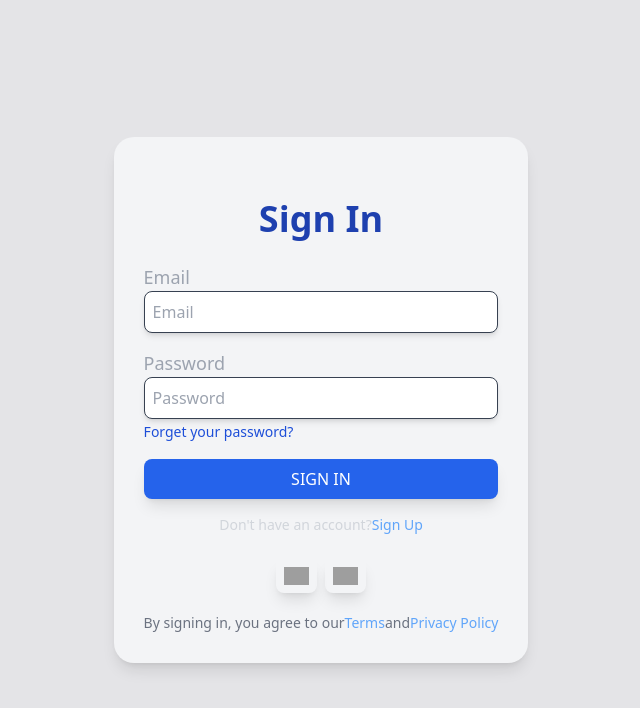
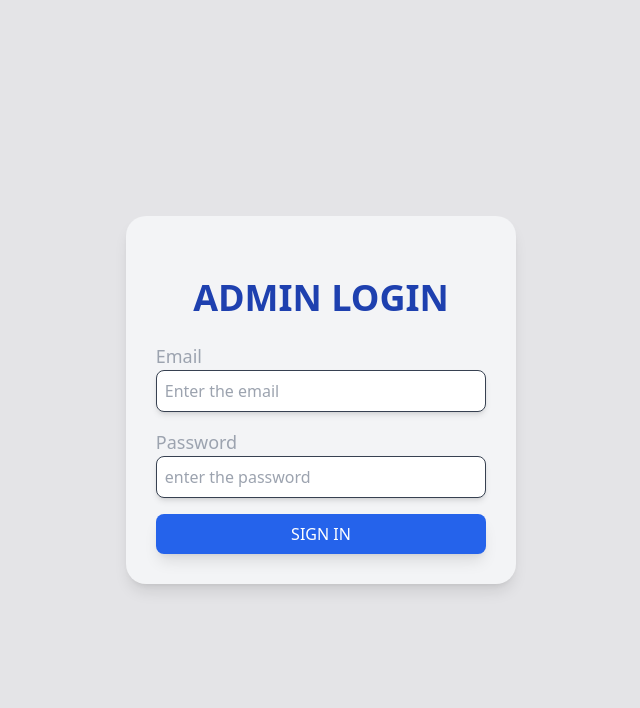
Before and after one commit to AsishSabu/BEDBLISS-frontend-mern, a React (Vite) app: page /admin/login in a window 1280 px wide. Shown: the top 708 px of the page, without its empty margins (319-959 px from the left). Built offline with nearby package versions, Linux system fonts and the light colour scheme; grey boxes are pictures that could not be loaded; a web font is replaced by a local one.

Commit message:
adminAuth done

```diff
--- /dev/null
+++ b/src/pages/admin/Login.tsx
@@ -0,0 +1,97 @@
+import React from "react";
+import { useFormik } from "formik";
+import axios from "axios";
+import { useAppDispatch } from "../../redux/store/store";
+import { LoginValidation } from "../../utils/validation";
+import { setUser } from "../../redux/slices/userSlice";
+import { useNavigate } from "react-router-dom";
+import showToast from "../../utils/toast";
+import { setItemToLocalStorage } from "../../utils/localStorage";
+import { ADMIN_API } from "../../constants";
+
+const LoginForm: React.FC = () => {
+  const dispatch = useAppDispatch();
+  const navigate = useNavigate();
+  const { values, touched, handleBlur, handleChange, errors, handleSubmit } =
+    useFormik({
+      initialValues: {
+        email: "",
+        password: "",
+      },
+      validationSchema: LoginValidation,
+      onSubmit: ({ email, password }) => {
+        axios
+          .post(ADMIN_API + "/login", { email, password })
+          .then(({ data }) => {
+            const access_token = data.accessToken;
+            const { name, role} = data.admin;
+            console.log(access_token);
+            console.log(name,role);
+
+        setItemToLocalStorage("access_token", access_token);
+            showToast(data.message, "success");
+            dispatch(setUser({ isAuthenticated: true, name, role }));
+            navigate("/admin");
+          })
+          .catch(({ response }) => {
+            console.log(response);
+            showToast(response?.data?.message, "error");
+          });
+      },
+    });
+
+  return (
+    <body className="flex font-poppins items-center justify-center">
+      <div className="h-screen w-screen flex justify-center items-center bg-zinc-200">
+        <div className="grid gap-8">
+          <div className="border-[10px] border-transparent rounded-[20px] bg-gray-100 shadow-lg xl:p-5 2xl:p-5 lg:p-5 md:p-5 sm:p-2 ">
+            <h1 className="pt-8 pb-6 font-bold text-blue-800 text-4xl text-center cursor-default">
+              ADMIN LOGIN
+            </h1>
+            <form onSubmit={handleSubmit} className="space-y-4">
+              <div>
+                <label className="mb-2  text-gray-400 text-lg">Email</label>
+                <input
+                  id="email"
+                  value={values.email}
+                  onChange={handleChange}
+                  onBlur={handleBlur}
+                  className="border p-2  text-gray-300 border-gray-700 shadow-md placeholder:text-base focus:scale-105 ease-in-out duration-300 border-gray-300 rounded-lg w-full"
+                  type="email"
+                  placeholder="Enter the email"
+                />
+              </div>
+              {errors.email && touched.email && (
+                <p className="text-red-600">{errors.email}</p>
+              )}
+              <div>
+                <label className="mb-2 text-gray-400 text-lg">Password</label>
+                <input
+                  id="password"
+                  value={values.password}
+                  onChange={handleChange}
+                  onBlur={handleBlur}
+                  className="border p-2  text-gray-300 border-gray-700 shadow-md placeholder:text-base focus:scale-105 ease-in-out duration-300 border-gray-300 rounded-lg w-full"
+                  type="password"
+                  placeholder="enter the password"
+                />
+              </div>
+              {errors.password && touched.password && (
+                <p className="text-red-600">{errors.password}</p>
+              )}
+
+              <button
+                className="bg-blue-600 text-gray-300  shadow-lg mt-6 p-2 text-white rounded-lg w-full hover:scale-105 hover:from-purple-500 hover:to-blue-500 transition duration-300 ease-in-out"
+                type="submit"
+              >
+                SIGN IN
+              </button>
+            </form>
+          </div>
+        </div>
+      </div>
+    </body>
+  );
+};
+
+export default LoginForm;
--- a/src/routes/admin/AdminRouter.tsx
+++ b/src/routes/admin/AdminRouter.tsx
@@ -0,0 +1,24 @@
+import { Routes, Route } from "react-router-dom";
+import { FC } from "react";
+import { PublicRoutes } from "../publicRoutes";
+import { ProtectedUserRoute } from "../protectedRoutes";
+import LoginForm from "../../pages/admin/Login";
+
+const AdminRouter: FC = () => {
+  return (
+    <Routes>
+
+      {/*user public routes*/}
+
+      <Route path="" element={<PublicRoutes />}>
+        <Route path="/login" element={<LoginForm />} />
+
+      </Route>
+      {/*user private routes*/}
+
+      <Route path="" element={<ProtectedUserRoute />}></Route>
+    </Routes>
+  );
+};
+
+export default AdminRouter;
--- a/src/routes/index.tsx
+++ b/src/routes/index.tsx
@@ -3,13 +3,14 @@ import { BrowserRouter, Route, Routes } from "react-router-dom";
 import UserRouter from "./user/UserRouter";
 import OwnerRouter from "./owner/OwnerRouter";
 import "../router.css";
+import AdminRouter from "./admin/AdminRouter";
 
 const MainRouter = () => {
   return (
     <Routes>
       <Route path="/" element={<UserRouter />} />
       <Route path="/user/*" element={<UserRouter />} />
-      <Route path="/admin/*" element={<UserRouter />} />
+      <Route path="/admin/*" element={<AdminRouter/>} />
       <Route path="/owner/*" element={<OwnerRouter />} />
     </Routes>
   );
```
